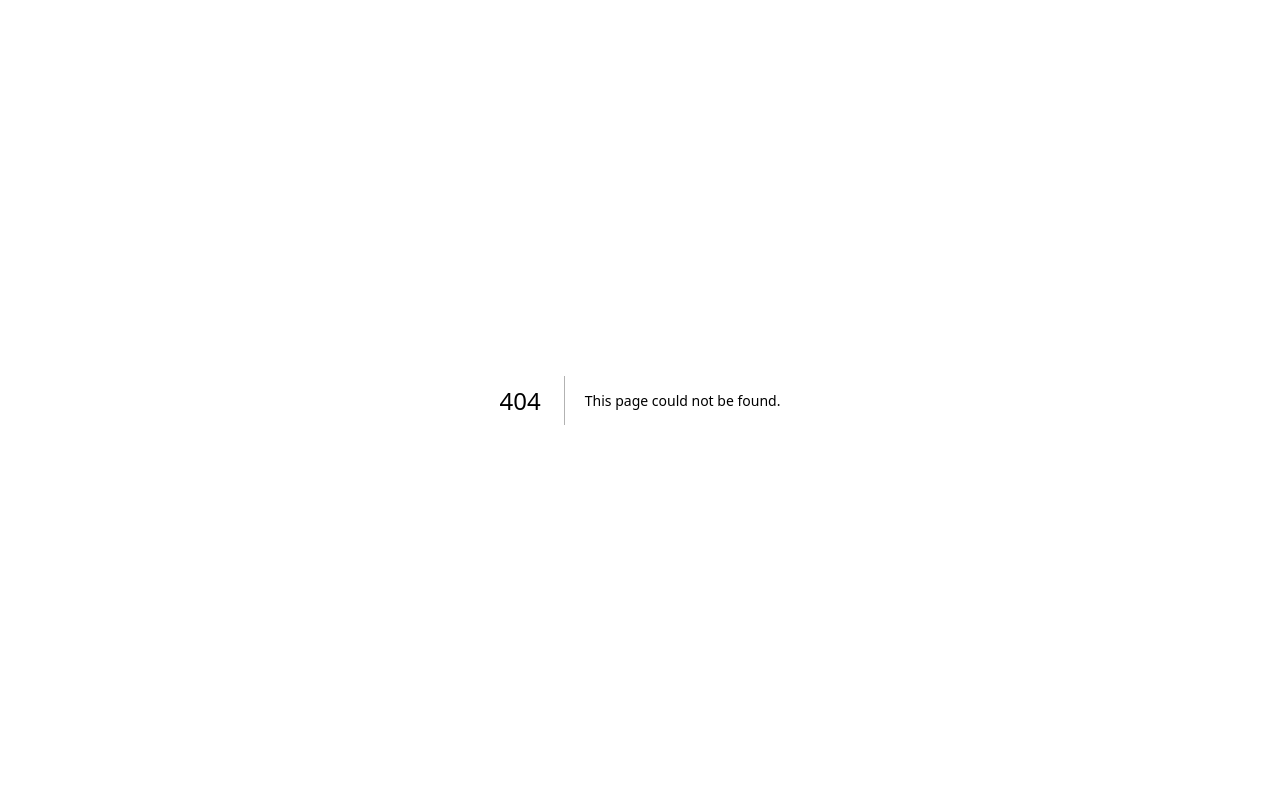
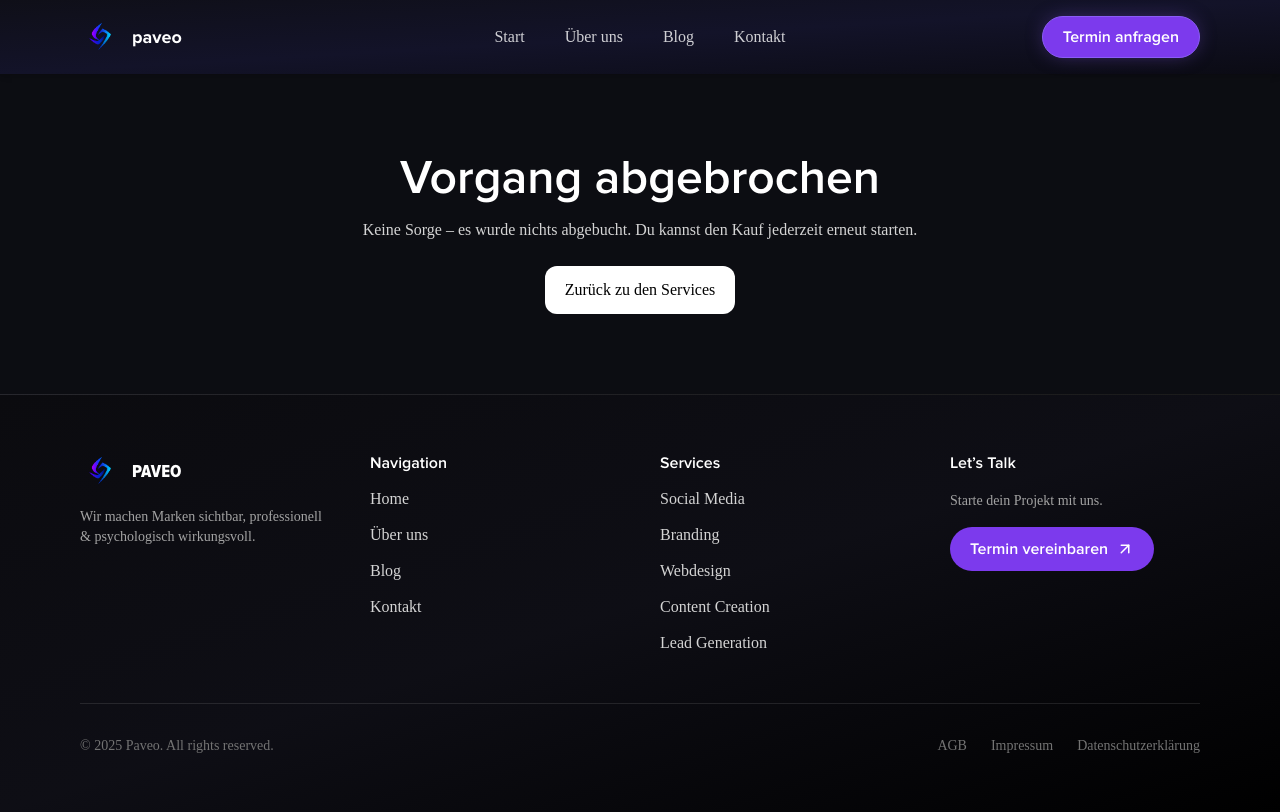
Before and after one commit to cyclebittt/pavewebyyyy, a Next.js app: page /cancel in a window 1280 px wide. Before the commit this address had no page. Built offline with nearby package versions, Linux system fonts and the light colour scheme; a web font is replaced by a local one.

Commit message:
Create page.js

```diff
--- /dev/null
+++ b/app/cancel/page.js
@@ -0,0 +1,29 @@
+// /app/cancel/page.js
+'use client';
+
+import Navbar from '@/components/layout/Navbar';
+import Footer from '@/components/layout/Footer';
+import Link from 'next/link';
+
+export default function CancelPage() {
+  return (
+    <div className="font-proxima bg-[#0C0D12] text-white min-h-screen">
+      <Navbar />
+      <section className="px-6 md:px-12 py-20">
+        <div className="max-w-3xl mx-auto text-center">
+          <h1 className="text-3xl md:text-5xl font-semibold mb-4">Vorgang abgebrochen</h1>
+          <p className="text-neutral-300 mb-6">
+            Keine Sorge – es wurde nichts abgebucht. Du kannst den Kauf jederzeit erneut starten.
+          </p>
+          <Link
+            href="/services"
+            className="inline-block rounded-xl bg-white text-black px-5 py-3"
+          >
+            Zurück zu den Services
+          </Link>
+        </div>
+      </section>
+      <Footer />
+    </div>
+  );
+}
```
